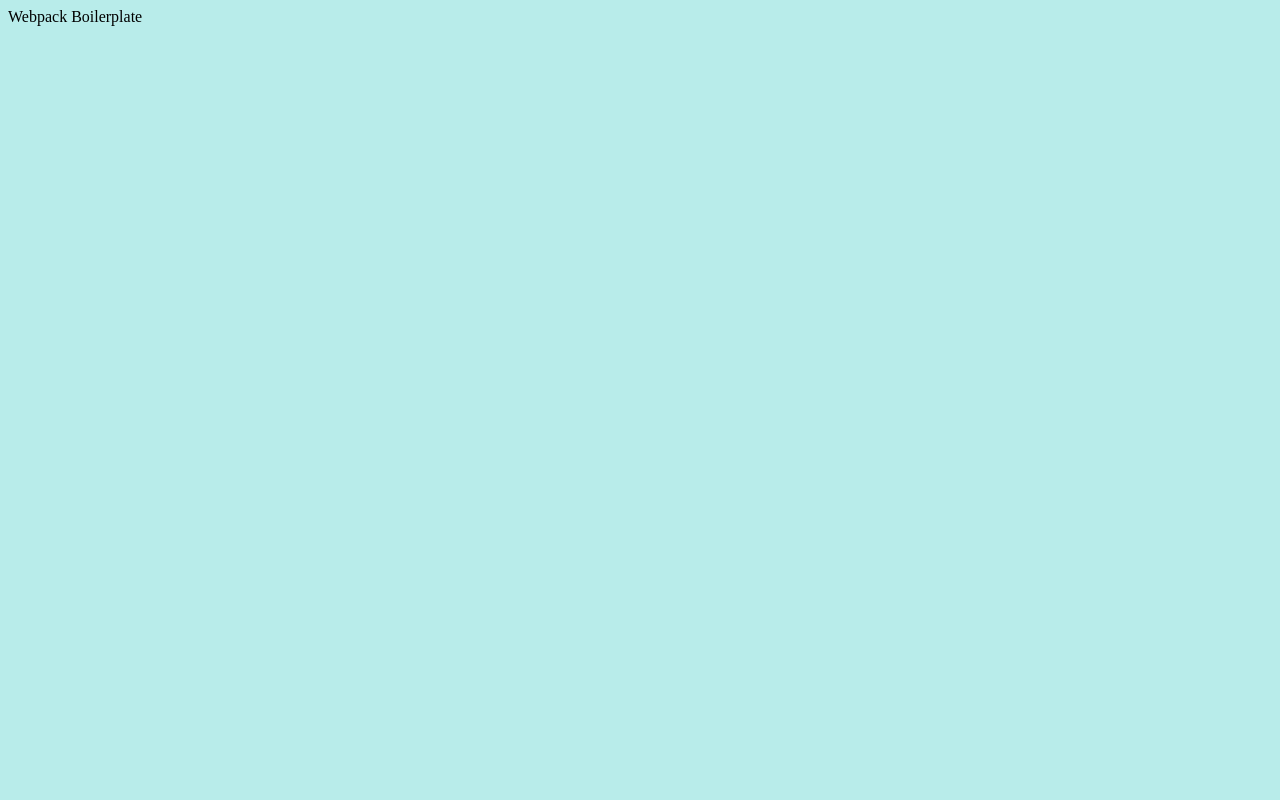
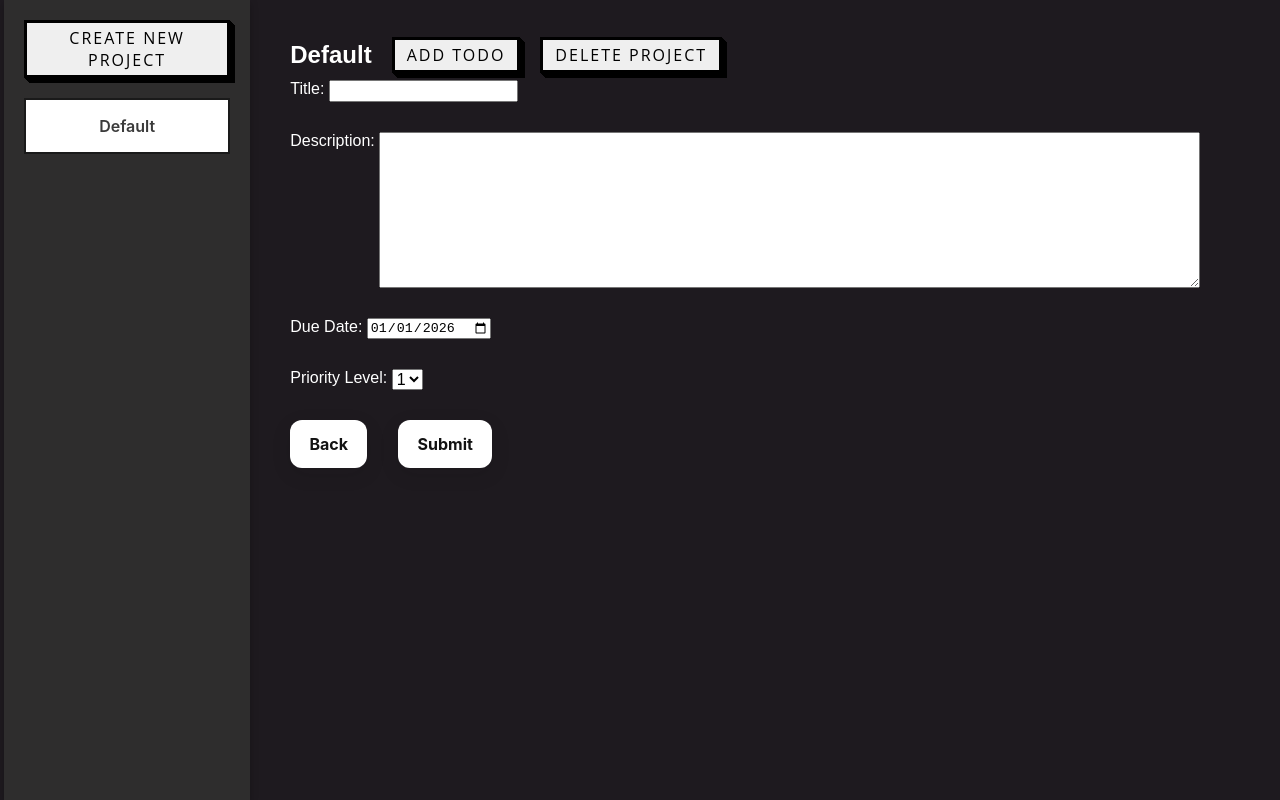
Before and after one commit to mickyfifi/TOP-todo-list, a website built with webpack: page src/template.html in a window 1280 px wide. Built offline with nearby package versions, Linux system fonts and the light colour scheme.

Commit message:
Add project and view todo

```diff
--- /dev/null
+++ b/Todo.txt
@@ -0,0 +1,6 @@
+Local Storage /
+Project /
+Project - Make it Class /
+Todo
+Todo GUI Grid /
+Todo GUI Priority
--- a/package.json
+++ b/package.json
@@ -1,7 +1,4 @@
 {
-  "name": "TOP-webpack-boilerplate",
-  "version": "1.0.0",
-  "description": "webpack boilerplate with webpack-merge from The odin project",
   "main": "index.js",
   "scripts": {
     "test": "echo \"Error: no test specified\" && exit 1",
@@ -23,6 +20,7 @@
   "homepage": "https://github.com/mickyfifi/top-webpack-boilerplate#readme",
   "devDependencies": {
     "css-loader": "^7.1.4",
+    "date-fns": "^4.4.0",
     "html-loader": "^5.1.0",
     "html-webpack-plugin": "^5.6.7",
     "style-loader": "^4.0.0",
--- /dev/null
+++ b/src/Interfaces.js
@@ -0,0 +1,3 @@
+export const creator = {
+
+}
--- /dev/null
+++ b/src/Project.js
@@ -0,0 +1,18 @@
+import Todo from "./Todo.js";
+
+export default class Project {
+
+    constructor(name) {
+        this.name = name;
+        this.todos = [];
+        this.add();
+    }
+
+    add() {
+        this.todos.push(new Todo('A', 'B', new Date(2026, 3, 24), 1));
+        this.todos.push(new Todo('B', 'C', new Date(2026, 3, 24), 2));
+        this.todos.push(new Todo('C', 'D', new Date(2026, 3, 24), 3));
+        this.todos.push(new Todo('D', 'E', new Date(2026, 3, 24), 4));
+    }
+
+}
--- /dev/null
+++ b/src/Todo.js
@@ -0,0 +1,10 @@
+export default class Todo {
+
+    constructor(title, description, dueDate, priority) {
+        this.title = title;
+        this.description = description;
+        this.dueDate = dueDate;
+        this.priority = priority; // 1,2,3,4
+    }
+
+}
--- /dev/null
+++ b/src/UI/Project.js
@@ -0,0 +1,112 @@
+import Project from "../Project.js"
+import TodoUI from "./Todo.js";
+
+export default class ProjectUI {
+
+    // projects - new Map(string, Project)
+    constructor(projects) {
+        this.projects = projects;
+        if (this.projects.size == 0) {
+            projects.set('Default', new Project('Default'));
+        }
+
+        this.selector = '';
+        this.select(this.projects.keys().next().value);
+
+        this.todoUI = new TodoUI(projects.get(this.selector).todos);
+
+        this.onCreate();
+        this.onSelect(() => {});
+        this.onRemove();
+        this.refresh();
+    }
+
+    refresh() {
+        const projectList = document.querySelector('#project-list');
+
+        projectList.replaceChildren();
+
+        for (const [key, value] of this.projects) {
+            const button = document.createElement('button');
+
+            button.classList.add('button-28');
+            button.textContent = key;
+
+            projectList.appendChild(button);
+
+            this.todoUI.refresh();
+        }
+    }
+
+    create() {
+        const name = prompt('Project Name?');
+
+        if (this.projects.has(name)) {
+            alert('Project creation failed - Name already exists!');
+            return;
+        }
+
+        this.projects.set(name, new Project(name));
+
+    }
+
+    onCreate() {
+        const buttonCreateProject = document.querySelector('#btn-create-project');
+
+        buttonCreateProject.addEventListener('click', () => {
+            this.create();
+            this.refresh();
+        });
+    }
+
+    onSelect(callbackFn) {
+        const projectList = document.querySelector('#project-list');
+
+        projectList.addEventListener('click', (event) => {
+
+            if (!event.target) {
+                return;
+            }
+
+            this.select(event.target.textContent);
+
+            callbackFn(event.target.textContent);
+        });
+
+    }
+
+    onRemove() {
+        const button = document.querySelector('#btn-delete-project');
+
+        button.addEventListener('click', () => {
+            this.remove(this.selector);
+        });
+    }
+
+    select(key) {
+        this.selector = key;
+        document.querySelector('#project-title').textContent = this.selector;
+    }
+
+    remove(key) {
+        if (this.projects.size == 1) {
+            alert('Project deletion failed - You must have atleast 1 project!');
+            return;
+        }
+
+        if (!confirm('Are you sure you want to delete this project?')) {
+            return;
+        }
+
+        this.projects.delete(key);
+
+        if (this.selector == key) {
+            this.select(this.projects.keys().next().value);
+        }
+
+        this.refresh();
+
+    }
+
+
+}
--- /dev/null
+++ b/src/UI/Todo.js
@@ -0,0 +1,106 @@
+import Todo from "../Todo.js";
+import { format } from "date-fns";
+
+export default class TodoUI {
+
+    // todos - array
+    constructor(todos) {
+        this.todos = todos;
+        this.todoListTab = document.querySelector('#todo-list');
+        this.manageTodoTab = document.querySelector('#manage-todo');
+        this.todoListTab.style.display = 'none';
+
+        this.bindButtons();
+        this.refresh();
+    }
+
+    refresh() {
+        this.todoListTab.replaceChildren();
+
+        for (const [index, todo] of this.todos.entries()) {
+            const todoElement = document.createElement('div');
+
+            todoElement.classList.add('todo');
+
+            if (todo.priority == 4) {
+                todoElement.style.backgroundColor = '#52574f';
+            }
+
+            if (todo.priority == 3) {
+                todoElement.style.backgroundColor = '#4287f5';
+            }
+
+            if (todo.priority == 2) {
+                todoElement.style.backgroundColor = '#4abd3a';
+            }
+
+            if (todo.priority == 1) {
+                todoElement.style.backgroundColor = '#f57542';
+            }
+
+            todoElement.innerText = todo.title + '\n' + format(todo.dueDate, "yyyy-MM-dd");
+
+            todoElement.addEventListener('click', () => {
+                this.manageTodo(todo);
+            });
+
+            this.todoListTab.appendChild(todoElement);
+
+        }
+
+    }
+
+    bindButtons() {
+        const addTodoBtn = document.querySelector('#btn-add-todo');
+
+        addTodoBtn.addEventListener('click', () => {
+            this.manageTodo(false);
+        });
+
+        const backBtn = document.querySelector('#btn-manage-todo-back');
+
+        backBtn.addEventListener('click', (event) => {
+            event.preventDefault();
+            this.manageTodoTab.style.display = 'none';
+            this.todoListTab.style.display = 'grid';
+        });
+
+    }
+
+    //todo - Todo
+    manageTodo(todo) {
+        this.todoListTab.style.display = 'none';
+        this.manageTodoTab.style.display = 'flex';
+
+        const titleField = document.querySelector('#field-title');
+        const descField = document.querySelector('#field-desc');
+        const dueDateField = document.querySelector('#field-due-date');
+        const priorityField = document.querySelector('#field-priority');
+
+        if (!todo) {
+            this.manageTodoTab.reset();
+        }
+
+        // const formDataelement = document.querySelector('#manage-todo');
+        // const formData = new FormData(this.manageTodoTab);
+        // console.log(formData);
+
+        if (todo) {
+            titleField.value = todo.title;
+            descField.value = todo.description;
+            dueDateField.value = format(todo.dueDate, "yyyy-MM-dd");
+            priorityField.value = todo.priority;
+        }
+
+        this.manageTodoTab.addEventListener("submit", (e) => {
+            e.preventDefault(); // stop page reload
+
+            const formData = new FormData(this.manageTodoTab);
+
+
+        });
+
+    }
+
+
+}
--- a/src/index.js
+++ b/src/index.js
@@ -1,3 +1,7 @@
 import './styles.css';
+import Project from './Project.js';
+import ProjectUI from './UI/Project.js';
 
-console.log('this is webpack boilerplate');
+const projects = new Map();
+
+const projectUI = new ProjectUI(projects);
--- a/src/styles.css
+++ b/src/styles.css
@@ -1,3 +1,188 @@
+html {
+    height: 100vh;
+}
+
+* {
+    box-sizing: border-box;
+}
+
+/* CSS */
+.button-28 {
+  appearance: none;
+  background-color: white;
+  border: 2px solid #1A1A1A;
+  box-sizing: border-box;
+  color: #3B3B3B;
+  cursor: pointer;
+  display: inline-block;
+  font-family: Roobert,-apple-system,BlinkMacSystemFont,"Segoe UI",Helvetica,Arial,sans-serif,"Apple Color Emoji","Segoe UI Emoji","Segoe UI Symbol";
+  font-size: 16px;
+  font-weight: 600;
+  line-height: normal;
+  margin: 0;
+  min-height: 20px;
+  min-width: 0;
+  outline: none;
+  padding: 16px 24px;
+  text-align: center;
+  text-decoration: none;
+  transition: all 300ms cubic-bezier(.23, 1, 0.32, 1);
+  user-select: none;
+  -webkit-user-select: none;
+  touch-action: manipulation;
+  width: 100%;
+  will-change: transform;
+}
+
+.button-28:disabled {
+  pointer-events: none;
+}
+
+.button-28:hover {
+  color: #fff;
+  background-color: #1A1A1A;
+  box-shadow: rgba(0, 0, 0, 0.25) 0 8px 15px;
+  transform: translateY(-2px);
+}
+
+.button-28:active {
+  box-shadow: none;
+  transform: translateY(0);
+}
+
+.button-54 {
+  font-family: "Open Sans", sans-serif;
+  font-size: 16px;
+  letter-spacing: 2px;
+  text-decoration: none;
+  text-transform: uppercase;
+  color: #000;
+  cursor: pointer;
+  border: 3px solid;
+  padding: 0.25em 0.5em;
+  box-shadow: 1px 1px 0px 0px, 2px 2px 0px 0px, 3px 3px 0px 0px, 4px 4px 0px 0px, 5px 5px 0px 0px;
+  position: relative;
+  user-select: none;
+  -webkit-user-select: none;
+  touch-action: manipulation;
+}
+
+.button-54:active {
+  box-shadow: 0px 0px 0px 0px;
+  top: 5px;
+  left: 5px;
+}
+
+@media (min-width: 768px) {
+  .button-54 {
+    padding: 0.25em 0.75em;
+  }
+}
+
+.button-35 {
+  align-items: center;
+  background-color: #fff;
+  border-radius: 12px;
+  box-shadow: transparent 0 0 0 3px,rgba(18, 18, 18, .1) 0 6px 20px;
+  box-sizing: border-box;
+  color: #121212;
+  cursor: pointer;
+  display: inline-flex;
+  flex: 1 1 auto;
+  font-family: Inter,sans-serif;
+  font-size: 1.0rem;
+  font-weight: 700;
+  justify-content: center;
+  line-height: 1;
+  margin: 0;
+  outline: none;
+  padding: 1rem 1.2rem;
+  text-align: center;
+  text-decoration: none;
+  transition: box-shadow .2s,-webkit-box-shadow .2s;
+  white-space: nowrap;
+  border: 0;
+  user-select: none;
+  -webkit-user-select: none;
+  touch-action: manipulation;
+}
+
+.button-35:hover {
+  box-shadow: #121212 0 0 0 3px, transparent 0 0 0 0;
+}
+
 body {
-    background-color: rgb(184, 236, 234);
+    margin: 0 4px;
+    background-color: rgb(30, 26, 31);
+    font-family: Arial, Helvetica, sans-serif;
+    color: white;
+    display: flex;
+    height: 100%;
 }
+
+nav {
+    background-color: rgb(46, 45, 45);
+    width: 300px;
+    padding: 20px;
+    box-shadow: rgba(0, 0, 0, 0.24) 0px 3px 8px;
+}
+
+nav .list {
+    margin-top: 20px;
+    display: grid;
+    grid-template-rows: 1;
+    row-gap: 10px;
+}
+
+.content {
+    padding: 30px 40px;
+    width: 100%;
+}
+
+.content .container-header {
+    display: flex;
+    height: 50px;
+    align-items: center;
+    gap: 20px;
+}
+
+.content #todo-list {
+  display: grid;
+  padding: 20px;
+  grid-template-columns: repeat(3, 1fr);
+  grid-auto-rows: 250px;
+  gap: 30px;
+  height: auto;
+  max-height: calc(100% - 60px);
+  overflow-y: auto;
+
+}
+
+.content #todo-list .todo {
+  /* background-color: rgb(82, 87, 79); */
+  cursor: pointer;
+  box-shadow: rgba(0, 0, 0, 0.25) 0px 54px 55px, rgba(0, 0, 0, 0.12) 0px -12px 30px, rgba(0, 0, 0, 0.12) 0px 4px 6px, rgba(0, 0, 0, 0.17) 0px 12px 13px, rgba(0, 0, 0, 0.09) 0px -3px 5px;
+  display: flex;
+  justify-content: center;
+  align-items: center;
+  text-align: center;
+}
+
+.content #manage-todo {
+  display: flex;
+  flex-direction: column;
+  gap: 30px;
+}
+
+.field-row {
+  display: flex;
+  align-items: start;
+}
+
+#manage-todo input[type='text'] {
+  font-size: 14px;
+}
+
+#manage-todo select {
+  font-size: 16px;
+}
--- a/src/template.html
+++ b/src/template.html
@@ -3,9 +3,58 @@
 <head>
     <meta charset="UTF-8">
     <meta name="viewport" content="width=device-width, initial-scale=1.0">
-    <title>Webpack Boilerplate</title>
+    <title>Todo List</title>
 </head>
 <body>
-    Webpack Boilerplate
+    <nav>
+        <button class="button-54" id="btn-create-project">Create New Project</button>
+        <div class="list" id="project-list">
+        </div>
+    </nav>
+    <div class="content">
+        <div class="container-header">
+            <h2 id="project-title">default</h2>
+            <button id="btn-add-todo" class="button-54">Add Todo</button>
+            <button id="btn-delete-project" class="button-54">Delete Project</button>
+        </div>
+        <div class="main">
+            <div id="todo-list">
+
+            </div>
+            <form id="manage-todo">
+                <div class="field-row">
+                    <label>Title:&nbsp;</label>
+                    <input type="text" name="field-title" id="field-title" required />
+                </div>
+                <div class="field-row">
+                    <label>Description:&nbsp;</label>
+                    <textarea id="field-desc" name="field-desc" rows="10" cols="100"></textarea>
+                </div>
+                <div class="field-row">
+                    <label>Due Date:&nbsp;</label>
+                    <input
+                        id="field-due-date"
+                        type="date"
+                        name="field-due-date"
+                        value="2026-01-01" />
+                </div>
+                <div class="field-row">
+                    <label>Priority Level:&nbsp;</label>
+                    <select name="field-priority" id="field-priority">
+                        <option value="1">1</option>
+                        <option value="2">2</option>
+                        <option value="3">3</option>
+                        <option value="4">4</option>
+                    </select>
+                </div>
+                <div>
+                    <button class="button-35" id="btn-manage-todo-back">Back</button>
+                    &nbsp;&nbsp;&nbsp;&nbsp;&nbsp;
+                    <input class="button-35" type="submit" name="submit">
+                </div>
+            </form>
+
+        </div>
+    </div>
 </body>
 </html>
```
Also changed, not shown: README.md, 1 other file.
